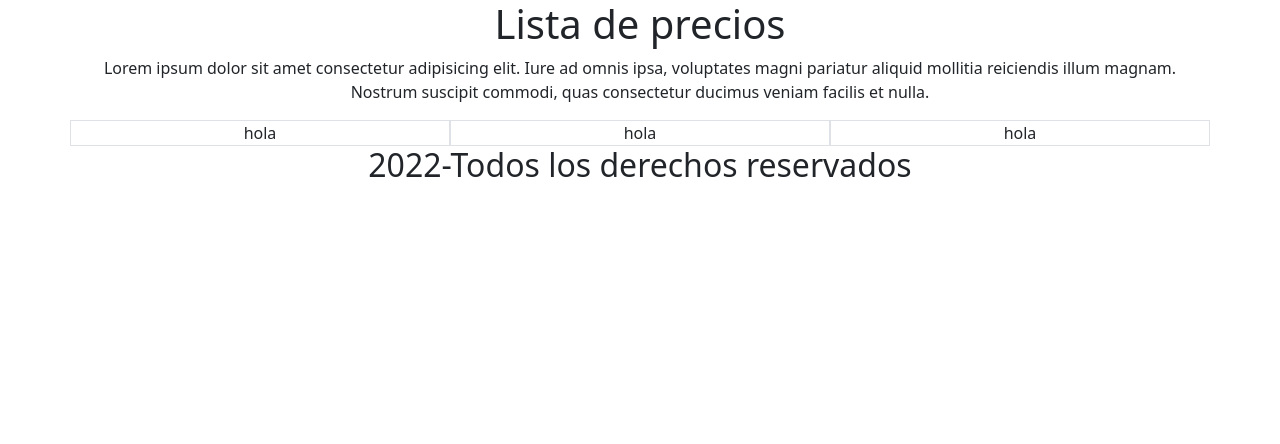
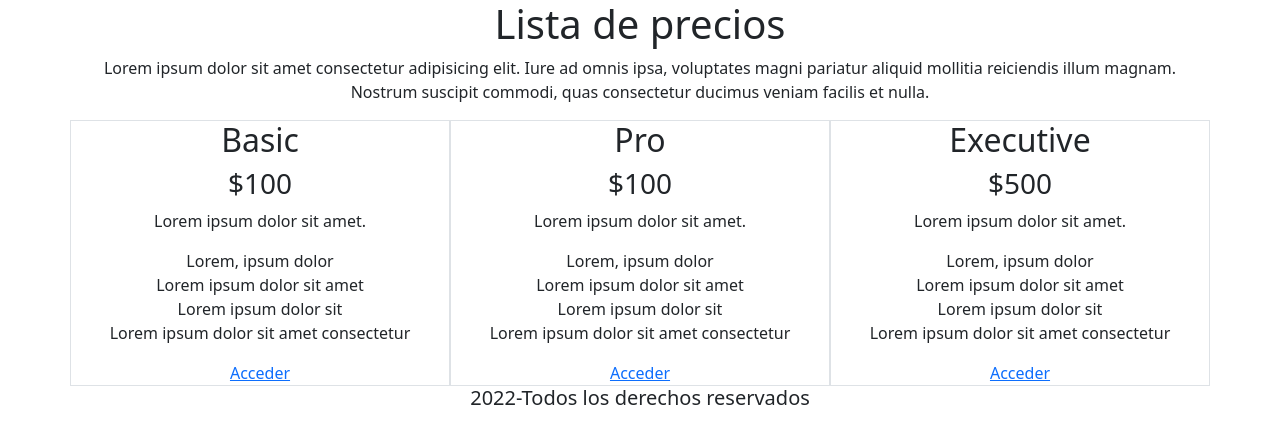
Before and after one commit to lautajam/Price-list-bootstrap-practice, a plain HTML site: page index.html in a window 1280 px wide. Drawn offline with nearby package versions, Linux system fonts and the light colour scheme.

Commit message:
finished text

```diff
--- a/index.html
+++ b/index.html
@@ -18,12 +18,45 @@
             <p>Lorem ipsum dolor sit amet consectetur adipisicing elit. Iure ad omnis ipsa, voluptates magni pariatur aliquid mollitia reiciendis illum magnam. Nostrum suscipit commodi, quas consectetur ducimus veniam facilis et nulla.</p>
         </div>
         <div class="row">
-            <div class="col-4 border">hola</div>
-            <div class="col-4 border">hola</div>
-            <div class="col-4 border">hola</div>
+            <div class="col-4 border">
+                <h2>Basic</h2>
+                <h3>$100</h3>
+                <p>Lorem ipsum dolor sit amet.</p>
+                <ul class="list-unstyled">
+                    <li>Lorem, ipsum dolor</li>
+                    <li>Lorem ipsum dolor sit amet</li>
+                    <li>Lorem ipsum dolor sit</li>
+                    <li>Lorem ipsum dolor sit amet consectetur</li>
+                </ul>
+                <a href="#">Acceder</a>
+            </div>
+            <div class="col-4 border">
+                <h2>Pro</h2>
+                <h3>$100</h3>
+                <p>Lorem ipsum dolor sit amet.</p>
+                <ul class="list-unstyled">
+                    <li>Lorem, ipsum dolor</li>
+                    <li>Lorem ipsum dolor sit amet</li>
+                    <li>Lorem ipsum dolor sit</li>
+                    <li>Lorem ipsum dolor sit amet consectetur</li>
+                </ul>
+                <a href="#">Acceder</a>
+            </div>
+            <div class="col-4 border">
+                <h2>Executive</h2>
+                <h3>$500</h3>
+                <p>Lorem ipsum dolor sit amet.</p>
+                <ul class="list-unstyled">
+                    <li>Lorem, ipsum dolor</li>
+                    <li>Lorem ipsum dolor sit amet</li>
+                    <li>Lorem ipsum dolor sit</li>
+                    <li>Lorem ipsum dolor sit amet consectetur</li>
+                </ul>
+                <a href="#">Acceder</a>
+            </div>
         </div>
         <div class="row">
-            <h2>2022-Todos los derechos reservados</h2>
+            <h5>2022-Todos los derechos reservados</h5>
         </div>
     </div>
 </body>
```
